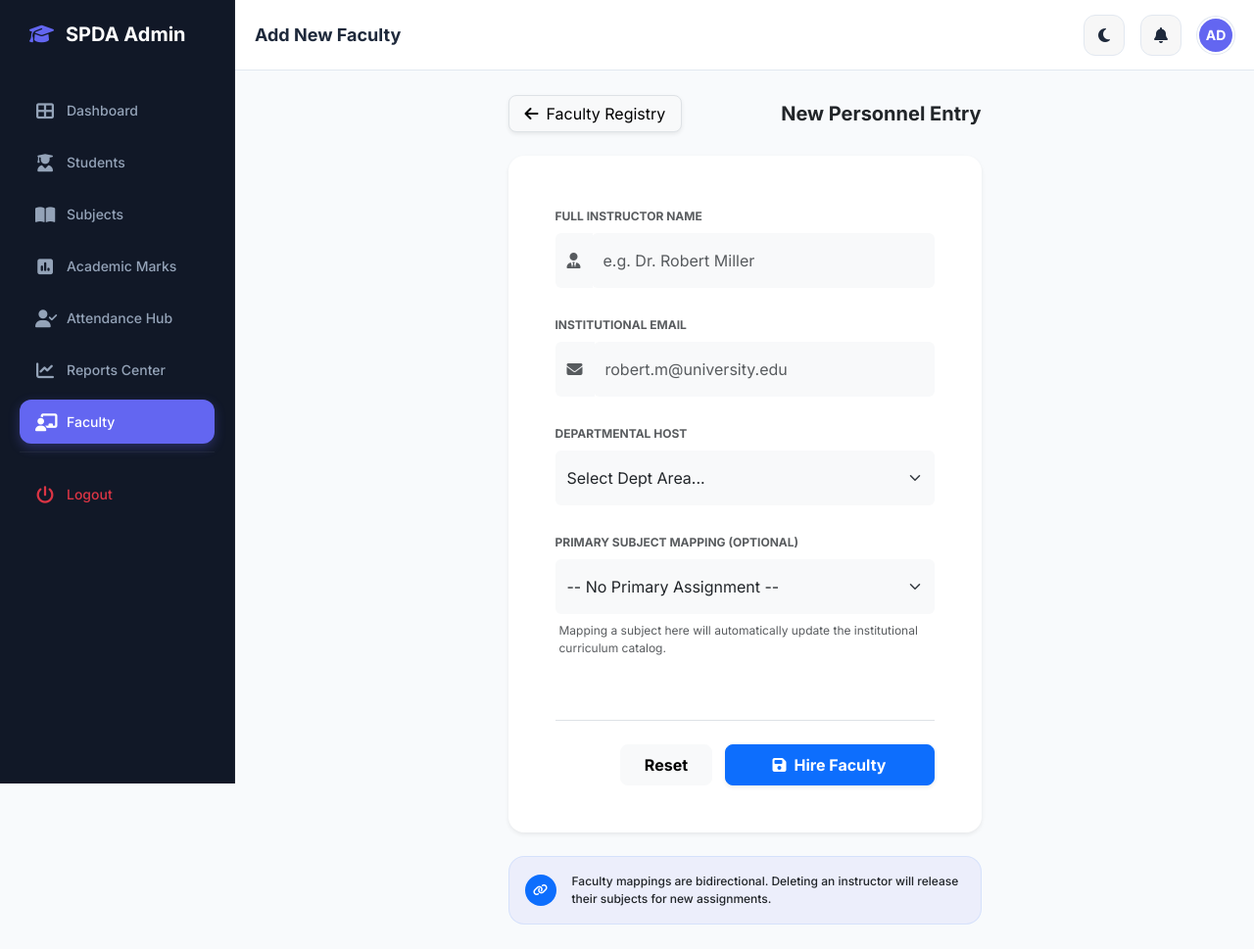
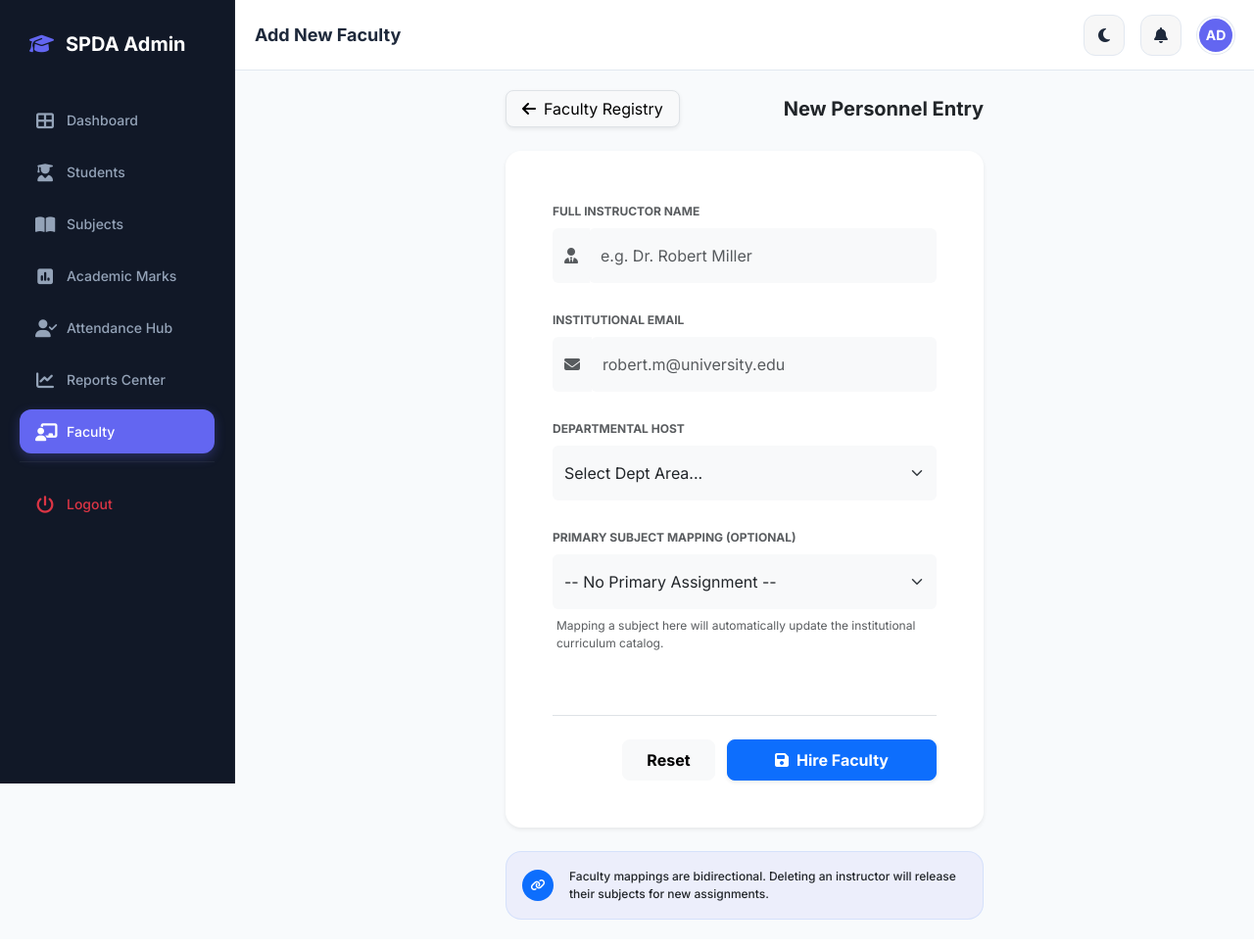
Before and after one commit to parthparth1661/student-performance-system, a Flask app: page /admin/faculty/add in a window 1280 px wide. Shown: the whole page at 98% size. After the commit the page ends 939 px from the top, so only its background shows below. Run offline with Flask 3, Linux system fonts and the light colour scheme; the visitor is signed in with stand-in values (Sample User, id 1); data that the repository does not hold is empty.

Commit message:
Initial commit

```diff
--- a/student-performance/templates/admin/layout.html
+++ b/student-performance/templates/admin/layout.html
@@ -89,8 +89,8 @@
             display: flex;
             align-items: center;
             gap: 12px;
-            margin-bottom: 40px;
-            padding: 0 10px;
+            padding: 10px;
+            margin-bottom: 30px;
         }
 
         .sidebar-brand i {
@@ -208,7 +208,7 @@
 
         /* 🧊 CONTENT AREA */
         .content-area {
-            padding: 25px;
+            padding: var(--spacing-base);
             flex: 1;
         }
 
@@ -368,4 +368,3 @@
     </script>
 </body>
 </html>
-</html>
```
Also changed, not shown: student-performance/static/charts/performance_trend.png, student-performance/static/charts/report_att.png (added), student-performance/static/charts/report_dept.png (added), student-performance/static/charts/report_sem.png (added), student-performance/static/charts/report_sub.png (added).
